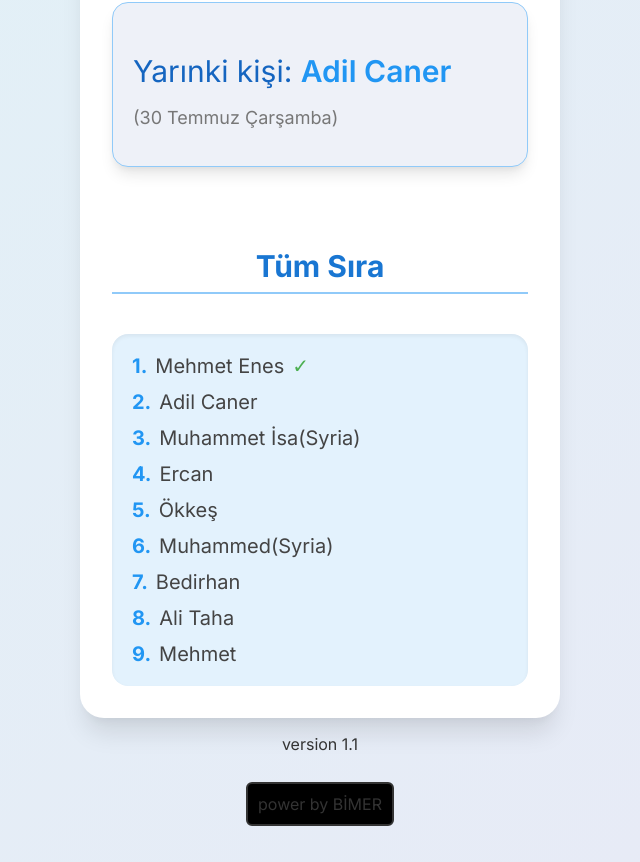
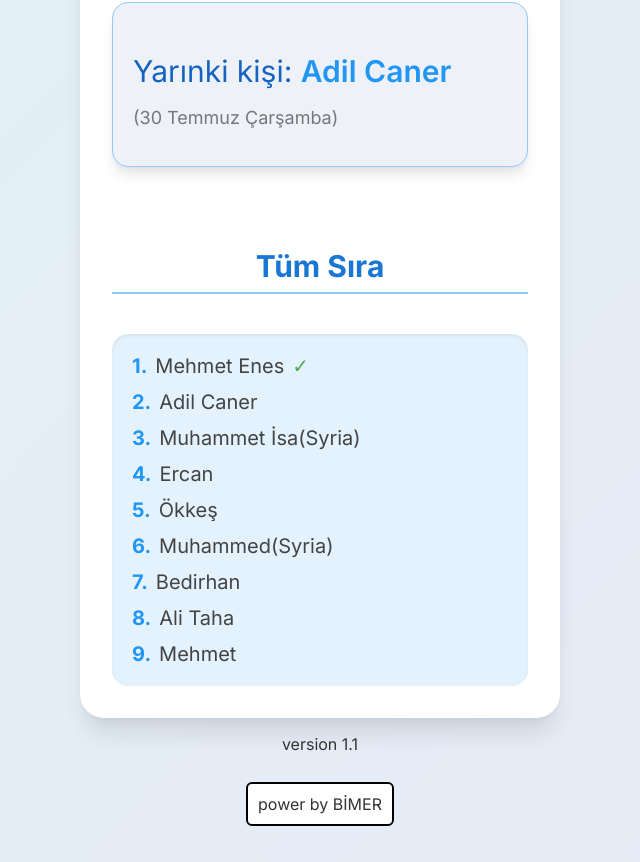
Before and after one commit to Bedirhan3428/myapp, a React (Create React App) app: page / in a window 1280 px wide. Shown: the part 480-1342 px from the top of the page, without its empty margins (340-980 px from the left). Built offline with nearby package versions, Linux system fonts and the light colour scheme.

Commit message:
Update App.css

```diff
--- a/src/App.css
+++ b/src/App.css
@@ -228,9 +228,9 @@ body {
 }
 
 .resim {
-  border: 2px solid;
+  border: 2px solid black;
   padding: 10px;
-  background-color: black;
+  background-color: white;
   border-radius: 6px;
   margin-top: 12px;
 }
```
